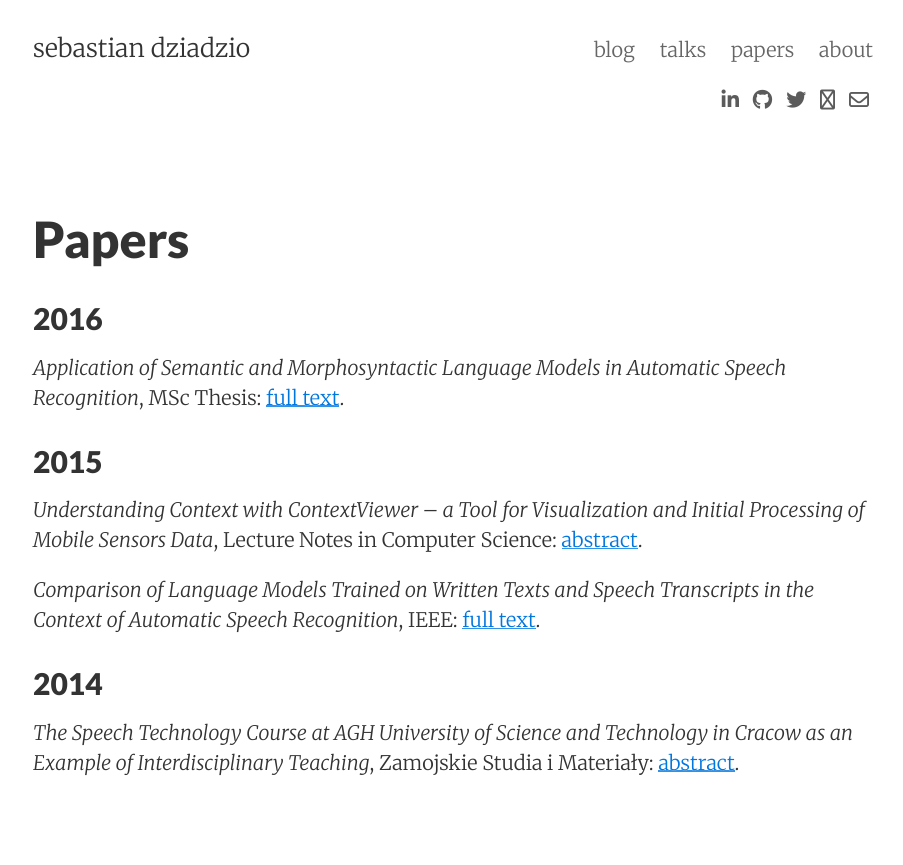
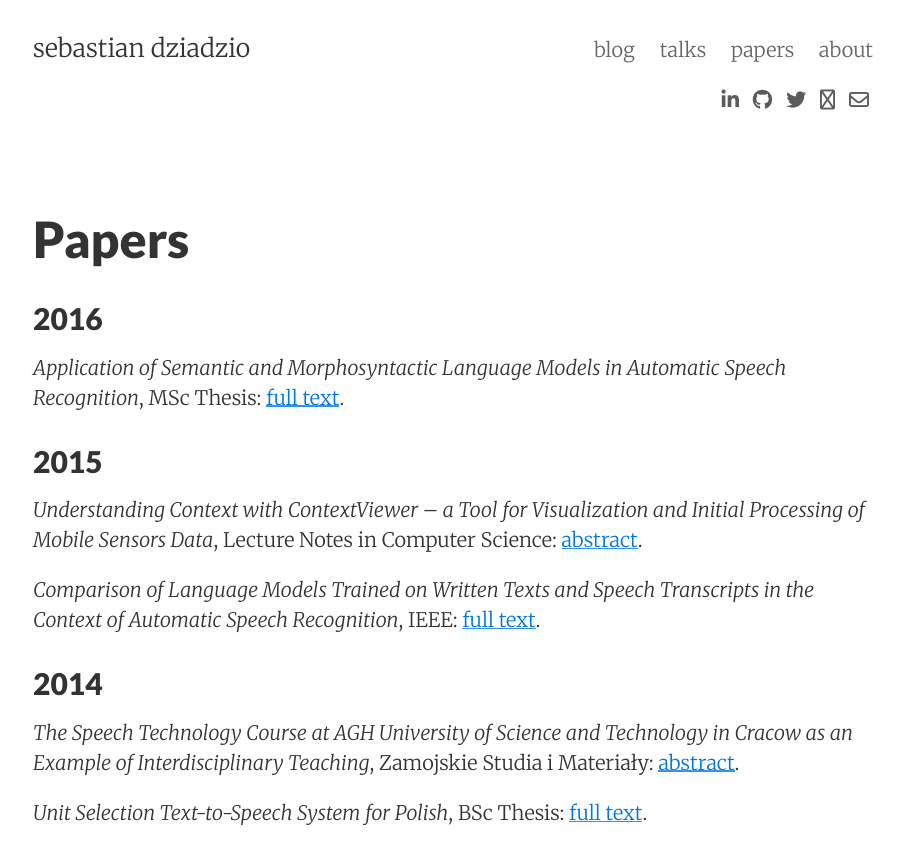
Before and after one commit to sbdzdz/sebastiandziadzio.github.io, a Jekyll site: the page built from papers.md, in a window 1280 px wide. Shown: the top 865 px of the page, without its empty margins (187-1090 px from the left). Built offline with Jekyll 4.4.1, drawn with Linux system fonts in a browser that asks for light colours; nearby versions of some CDN libraries.

Commit message:
Add the BSc thesis

```diff
--- a/papers.md
+++ b/papers.md
@@ -17,3 +17,5 @@ tags: papers
 
 ## 2014
 *The Speech Technology Course at AGH University of Science and Technology in Cracow as an Example of Interdisciplinary Teaching*, Zamojskie Studia i Materiały: [abstract](https://www.infona.pl/resource/bwmeta1.element.desklight-8158ba22-2cc7-4b4b-b347-53c0f9783595).
+
+*Unit Selection Text-to-Speech System for Polish*, BSc Thesis: [full text](/papers/bachelor.pdf).
```
